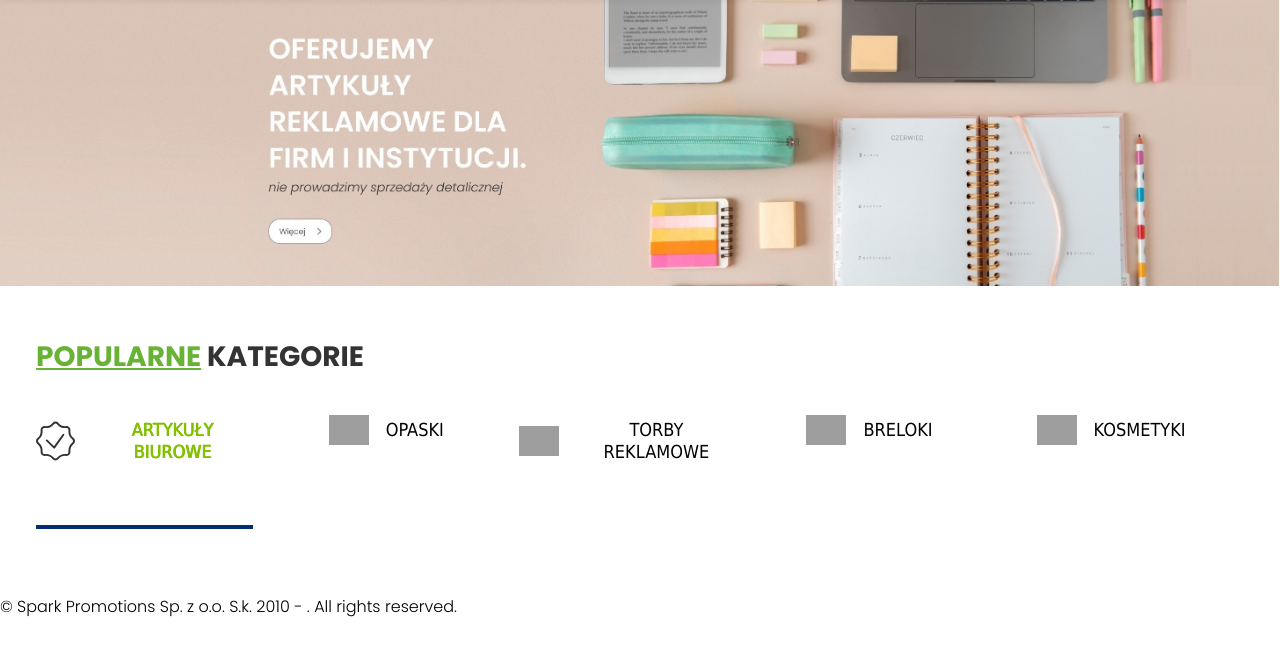
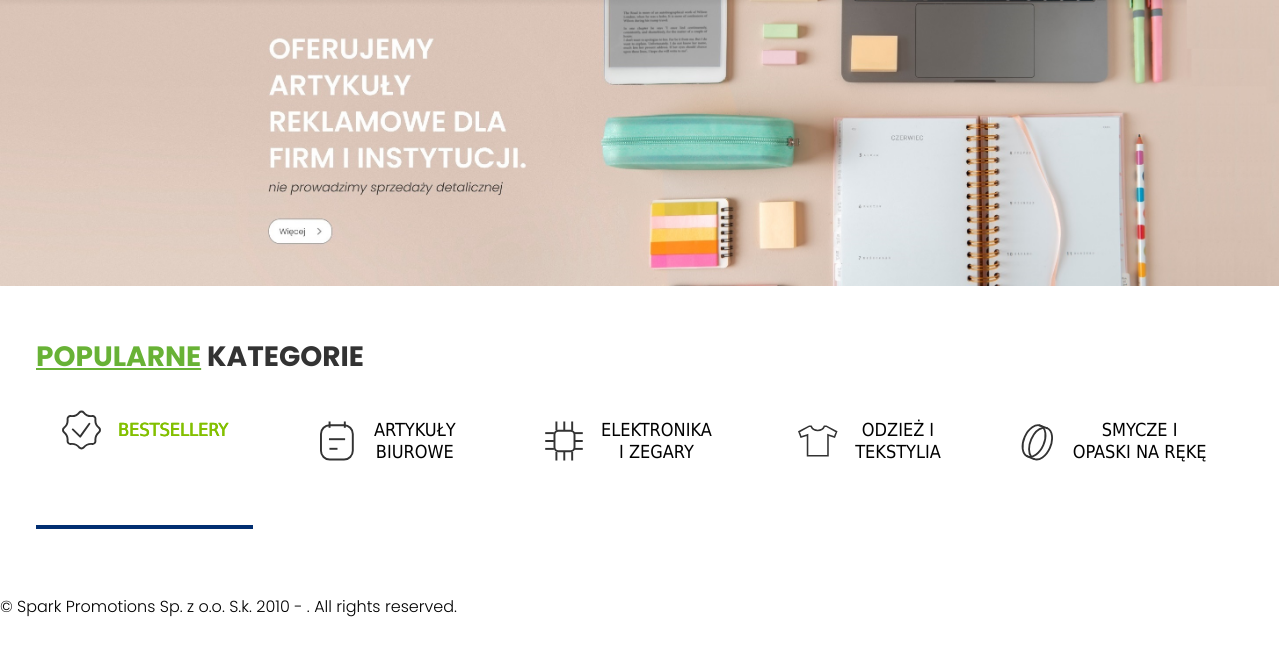
Before and after one commit to goldipl/SPARK_PROMOTIONS, a PHP site: page / in a window 1280 px wide. Shown: the part 99-755 px from the top of the page. Run offline with PHP 8.4, Linux system fonts and the light colour scheme; some libraries are stand-ins or nearby versions; grey boxes are pictures that could not be loaded.

Commit message:
change icons

```diff
--- a/components/main_page/popular_categories.php
+++ b/components/main_page/popular_categories.php
@@ -7,7 +7,7 @@
         <div class="tab-text">
             <label for="tab_1">
                 <img src="./assets/icons/tabs/bestseller.svg" alt="icon" width="40" height="40">
-                <p>Artykuły biurowe</p>
+                <p>Bestsellery</p>
             </label>
         </div>
         <div class="tab">
@@ -16,8 +16,8 @@
         <input type="radio" id="tab_2" name="the_tabs">
         <div class="tab-text second">
             <label for="tab_2">
-                <img src="./assets/tabs-icons/headbands.svg" alt="icon" width="40" height="80">
-                <p>Opaski</p>
+                <img src="./assets/icons/tabs/office-items.svg" alt="icon" width="40" height="40">
+                <p>Artykuły<br> biurowe</p>
             </label>
         </div>
         <div class="tab">
@@ -26,8 +26,8 @@
         <input type="radio" id="tab_3" name="the_tabs">
         <div class="tab-text">
             <label for="tab_3">
-                <img src="./assets/tabs-icons/bags.svg" alt="icon" width="40" height="80">
-                <p>Torby reklamowe</p>
+                <img src="./assets/icons/tabs/electronics_clocks.svg" alt="icon" width="40" height="40">
+                <p>Elektronika<br> i zegary</p>
             </label>
         </div>
         <div class="tab">
@@ -36,8 +36,8 @@
         <input type="radio" id="tab_4" name="the_tabs">
         <div class="tab-text second">
             <label for="tab_4">
-                <img src="./assets/tabs-icons/keychains.svg" alt="icon" width="40" height="80">
-                <p>Breloki</p>
+                <img src="./assets/icons/tabs/clothes.svg" alt="icon" width="40" height="40">
+                <p>Odzież i<br> tekstylia</p>
             </label>
         </div>
         <div class="tab">
@@ -46,8 +46,8 @@
         <input type="radio" id="tab_5" name="the_tabs">
         <div class="tab-text">
             <label for="tab_5">
-                <img src="./assets/tabs-icons/cosmetics.svg" alt="icon" width="40" height="80">
-                <p>Kosmetyki</p>
+                <img src="./assets/icons/tabs/lanyards.svg" alt="icon" width="40" height="40">
+                <p>Smycze i<br> opaski na rękę</p>
             </label>
         </div>
         <div class="tab">
```
